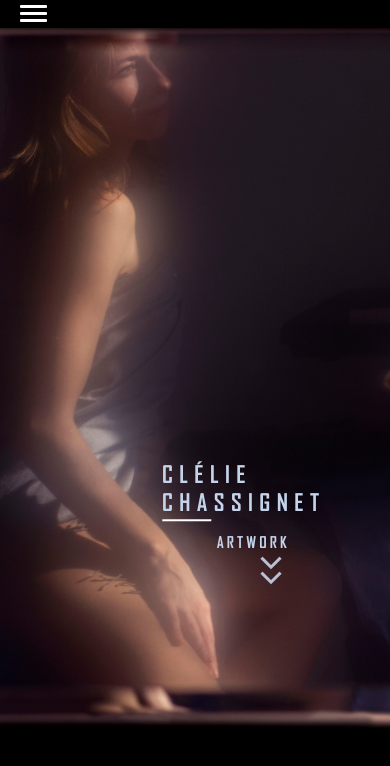
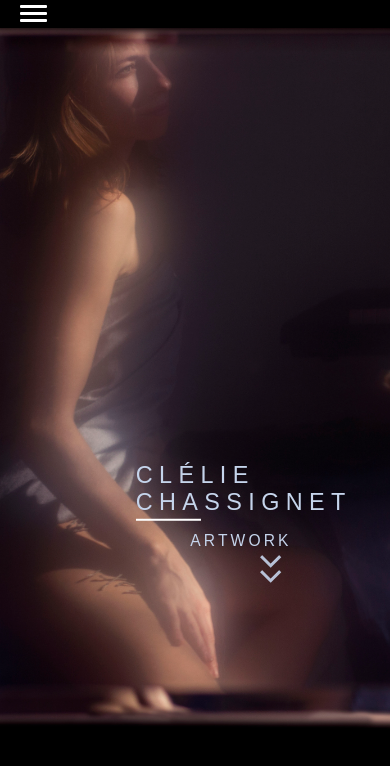
Before and after one commit to cleliechassignet/Artwork, a plain HTML site: page index.html in a window 390 px wide. Drawn offline with nearby package versions, Linux system fonts and the light colour scheme.

Commit message:
font size

```diff
--- a/Css/Portfolio.css
+++ b/Css/Portfolio.css
@@ -1,10 +1,3 @@
-
-@font-face {
-    font-family: 'Agency FB';
-    src: url('../Font/AGENCYB.TTF') format('truetype');
-    font-weight: normal;
-    font-style: normal;
-}
 
 body{
 	margin: 0 !important;
@@ -1000,13 +993,6 @@ h2{
 
 @media (max-width: 40rem) {
 
-	@font-face {
-    font-family: 'Agency FB';
-    src: url('../Font/AGENCYB.TTF') format('truetype');
-    font-weight: normal;
-    font-style: normal;
-	}
-
 	body{
 		background:
     	/*linear-gradient(rgba(0, 0, 0, 0.5), rgba(0, 0, 0, 0.5)), */
```
